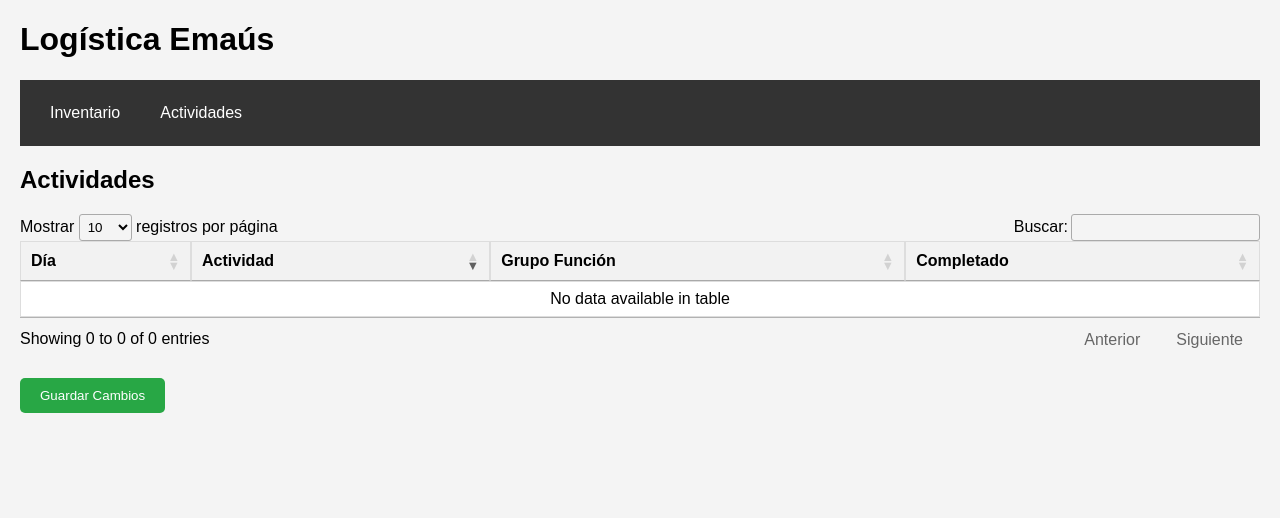
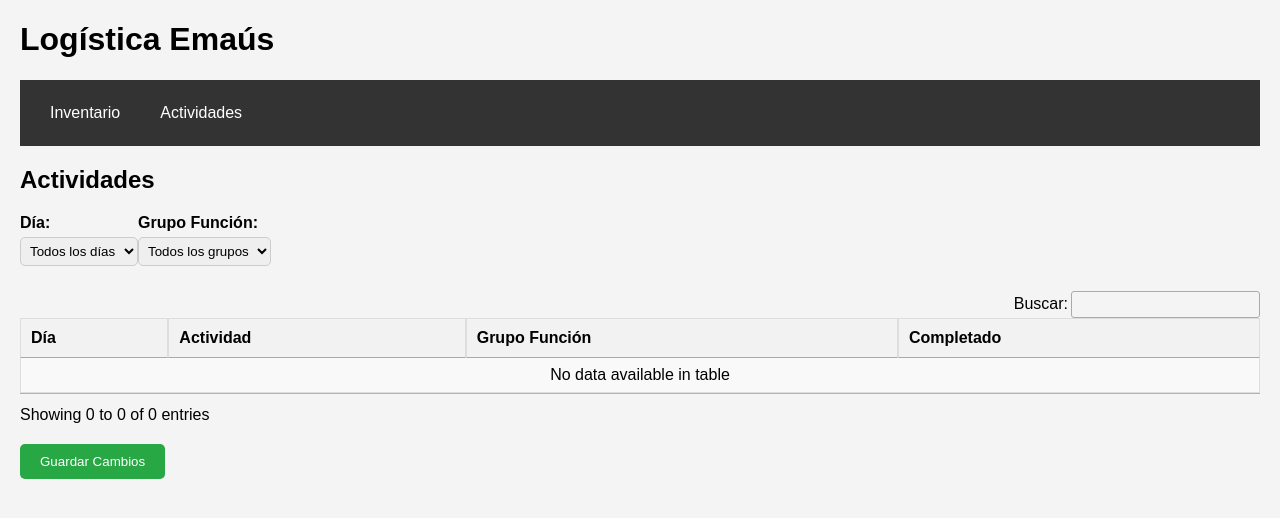
Before and after one commit to anthony-gamio/EMAUS, a Flask app: template templates/actividades.html in a window 1280 px wide. Shown: the top 518 px of the page. Run offline with Flask 3, Linux system fonts and the light colour scheme; the template is opened without the code that fills it, so the values that code supplies are empty; some libraries are stand-ins or nearby versions.

Commit message:
Actividades Filtros

```diff
--- a/app.py
+++ b/app.py
@@ -109,6 +109,10 @@ def actividades():
 
             # Asegurarse de que la columna 'Estado' es booleana
             df['Estado'] = df['Estado'].astype(bool)
+            dias_ordenados = ['Lunes', 'Martes', 'Miércoles', 'Jueves', 'Viernes', 'Sábado', 'Domingo']
+            df['Día'] = df['Día'].str.capitalize()
+            df['Día'] = pd.Categorical(df['Día'], categories=dias_ordenados, ordered=True)
+            df = df.sort_values('Día')
 
             actividades = df.to_dict(orient='records')
 
--- a/templates/actividades.html
+++ b/templates/actividades.html
@@ -31,6 +31,22 @@
             margin-top: 20px;
         }
         button:hover { background-color: #218838; }
+        #filtros-container {
+        margin-bottom: 15px;
+        display: flex;
+        align-items: center;
+        }
+
+        #filtros-container label {
+        margin-right: 10px;
+        font-weight: bold;
+        }
+
+        #filtros-container select {
+        padding: 5px;
+        border-radius: 5px;
+        border: 1px solid #ccc;
+        }
     </style>
 </head>
 <body>
@@ -47,7 +63,27 @@
 <h2>Actividades</h2>
 
 <form action="{{ url_for('actualizar_actividades') }}" method="post">
-    <table id="actividadesTabla">
+    <div id="filtros-container" style="margin-bottom: 15px;">
+
+        <!-- Filtro Día en su propia línea -->
+        <div style="margin-bottom: 10px; display: block;">
+            <label for="filtro-dia" style="display: block; margin-bottom: 5px;">Día:</label>
+            <select id="filtro-dia" style="display: block; width: 100%;">
+                <option value="">Todos los días</option>
+            </select>
+        </div>
+
+        <!-- Filtro Grupo Función en su propia línea -->
+        <div style="margin-bottom: 10px; display: block;">
+            <label for="filtro-grupo" style="display: block; margin-bottom: 5px;">Grupo Función:</label>
+            <select id="filtro-grupo" style="display: block; width: 100%;">
+                <option value="">Todos los grupos</option>
+            </select>
+        </div>
+
+    </div>
+
+    <table id="actividadesTabla" class="display">
         <thead>
             <tr>
                 <th>Día</th>
@@ -74,11 +110,11 @@
 
 <script>
     $(document).ready(function() {
-        $('#actividadesTabla').DataTable({
-            "paging": true,          // Habilita la paginación
-            "searching": true,       // Habilita la barra de búsqueda
-            "ordering": true,        // Habilita la ordenación por columnas
-            "order": [[1, "desc"]],  // Orden predeterminado: por cantidad (columna 1) descendente
+        var table = $('#actividadesTabla').DataTable({
+            "order": [[0, 'asc']],    // Ordenar por Día ascendente
+            "paging": false,          // Desactivar paginación
+            "searching": true,        // Mantener la barra de búsqueda general
+            "ordering": false,        // Desactivar la ordenación manual
             "language": {
                 "search": "Buscar:",
                 "lengthMenu": "Mostrar _MENU_ registros por página",
@@ -91,8 +127,37 @@
                 }
             }
         });
+
+        // Llenar el filtro de Días
+        var diasUnicos = table.column(0).data().unique().sort();
+        diasUnicos.each(function(dia) {
+            if (dia) {
+                $('#filtro-dia').append('<option value="' + dia + '">' + dia + '</option>');
+            }
+        });
+
+        // Llenar el filtro de Grupos de Función
+        var gruposUnicos = table.column(2).data().unique().sort();
+        gruposUnicos.each(function(grupo) {
+            if (grupo) {
+                $('#filtro-grupo').append('<option value="' + grupo + '">' + grupo + '</option>');
+            }
+        });
+
+        // Evento para filtrar por Día
+        $('#filtro-dia').on('change', function() {
+            var filtroDia = $(this).val();
+            table.column(0).search(filtroDia).draw();
+        });
+
+        // Evento para filtrar por Grupo de Función
+        $('#filtro-grupo').on('change', function() {
+            var filtroGrupo = $(this).val();
+            table.column(2).search(filtroGrupo).draw();
+        });
     });
 </script>
 
+
 </body>
 </html>
```
